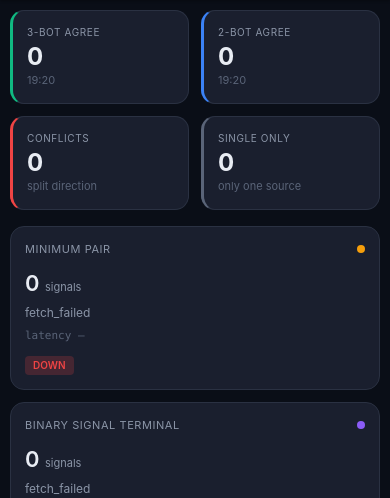
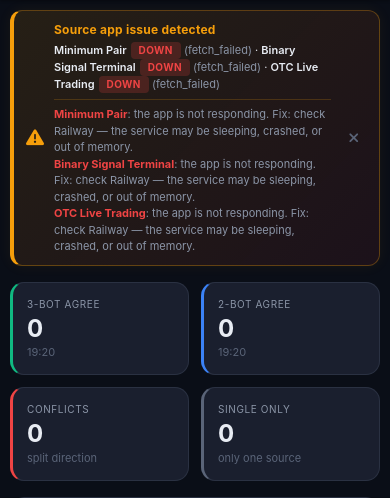
Before and after one commit to psfaruk/Master-Ai, a FastAPI app: page / in a window 390 px wide. Shown: the part 56-554 px from the top of the page. Run offline with FastAPI, Linux system fonts and the light colour scheme; data that the repository does not hold is empty.

Commit message:
feat(dashboard): app health alert bar — explains why an app column may be empty
Adds a prominent amber warning bar at the top of the content area that
appears whenever any of the 3 source apps (App 1 / App 2 / App 3) is in a
bad state: token_expired, disconnected, or down.

This addresses user confusion about 'App 2 data not showing' — in most
cases the dashboard is rendering correctly, but an upstream app has lost
its Quotex session token or WebSocket connection. The alert bar now
explains exactly which app is affected and how to fix it.

## What the alert shows
- App name + health status badge (TOKEN EXPIRED / DISCONNECTED / DOWN)
- The app's own detail string (e.g. 'session token expired · auth=session_token')
- A per-status fix hint:
  * token_expired → 'Quotex session token has expired. Fix: log in to
    Quotex in the source app's browser, or set a fresh
    QUOTEX_SESSION_TOKEN / QUOTEX_USER_TOKEN env var on Railway and redeploy.'
  * disconnected → 'check the source app's logs on Railway — the Quotex
    WebSocket may have dropped.'
  * down → 'check Railway — the service may be sleeping, crashed, or out
    of memory.'
- Close (X) button to dismiss — stays hidden until the app transitions
  bad→good→bad again

## Implementation
- HTML: new #app-health-alert bar above the tab content
- CSS: amber gradient bg, pulsing glow animation, responsive on mobile
- JS: renderHealthAlert(apps) called from render(); _isAppUnhealthy()
  helper checks token_expired / disconnected / down; state.healthAlertDismissed
  tracks dismissal

## Root cause context (for the user)
The user reported 'App 2 data not showing'. Investigation showed:
- App 2 (Binary Signal Terminal) IS working correctly — 11 OTC pairs have
  live CALL/PUT signals; only real forex pairs (AUD/USD, EUR/USD, GBP/USD,
  USD/JPY) show '—' because App 2 only tracks OTC pairs (16 streams).
- App 1 (Minimum Pair) has health=token_expired — its Quotex session
  token expired, so it can only serve cached history, no live signals.
  This is the real issue and the alert bar now surfaces it clearly.

```diff
--- a/app/static/dashboard.css
+++ b/app/static/dashboard.css
@@ -58,6 +58,91 @@ html, body {
   min-height: 100vh;
   -webkit-text-size-adjust: 100%;
   -webkit-tap-highlight-color: transparent;
+}
+
+/* ====== APP HEALTH ALERT BAR ====== */
+.health-alert {
+  display: flex;
+  align-items: center;
+  gap: 14px;
+  padding: 12px 16px;
+  margin-bottom: 16px;
+  background: linear-gradient(135deg, rgba(245, 158, 11, 0.12), rgba(239, 68, 68, 0.08));
+  border: 1px solid rgba(245, 158, 11, 0.3);
+  border-left: 4px solid var(--amber);
+  border-radius: 12px;
+  animation: alertPulse 2s ease-in-out infinite;
+}
+.health-alert[hidden] { display: none; }
+.health-alert__icon {
+  font-size: 22px;
+  color: var(--amber);
+  flex-shrink: 0;
+}
+.health-alert__body { flex: 1; min-width: 0; }
+.health-alert__title {
+  font-size: 13px;
+  font-weight: 700;
+  color: var(--amber);
+  margin-bottom: 3px;
+  letter-spacing: 0.02em;
+}
+.health-alert__msg {
+  font-size: 12px;
+  color: var(--text);
+  line-height: 1.5;
+}
+.health-alert__msg strong { color: var(--red); font-weight: 700; }
+.health-alert__msg .alert-app-name { color: var(--text); font-weight: 600; }
+.health-alert__msg .alert-app-status {
+  display: inline-block;
+  padding: 1px 8px;
+  border-radius: 4px;
+  font-size: 10px;
+  font-weight: 700;
+  text-transform: uppercase;
+  letter-spacing: 0.04em;
+  margin-left: 4px;
+}
+.health-alert__msg .alert-app-status--token_expired { background: rgba(245, 158, 11, 0.2); color: var(--amber); }
+.health-alert__msg .alert-app-status--disconnected { background: rgba(239, 68, 68, 0.2); color: var(--red); }
+.health-alert__msg .alert-app-status--down { background: rgba(239, 68, 68, 0.2); color: var(--red); }
+.health-alert__msg .alert-fix {
+  display: block;
+  margin-top: 6px;
+  padding-top: 6px;
+  border-top: 1px solid rgba(245, 158, 11, 0.2);
+  font-size: 11px;
+  color: var(--text-dim);
+}
+.health-alert__msg .alert-fix code {
+  font-family: var(--font-mono);
+  background: var(--bg);
+  padding: 2px 6px;
+  border-radius: 4px;
+  color: var(--text);
+  font-size: 11px;
+}
+.health-alert__close {
+  background: transparent;
+  border: none;
+  color: var(--text-muted);
+  cursor: pointer;
+  font-size: 14px;
+  padding: 4px 8px;
+  border-radius: 6px;
+  transition: background 0.15s, color 0.15s;
+}
+.health-alert__close:hover { background: rgba(255, 255, 255, 0.05); color: var(--text); }
+@keyframes alertPulse {
+  0%, 100% { box-shadow: 0 0 0 0 rgba(245, 158, 11, 0); }
+  50% { box-shadow: 0 0 20px 0 rgba(245, 158, 11, 0.1); }
+}
+@media (max-width: 600px) {
+  .health-alert { padding: 10px 12px; gap: 10px; }
+  .health-alert__icon { font-size: 18px; }
+  .health-alert__title { font-size: 12px; }
+  .health-alert__msg { font-size: 11px; }
 }
 
 /* ====== TOP BAR ====== */
--- a/app/static/dashboard.js
+++ b/app/static/dashboard.js
@@ -61,6 +61,7 @@ const state = {
   clockTimer: null,
   lastPollAt: 0,
   drawerPair: null,
+  healthAlertDismissed: false,
 };
 
 const FEED_LIMIT = () => parseInt(state.settings.feedSize, 10) || 50;
@@ -293,12 +294,68 @@ function setStatus(kind, text) {
 // ====== Master render ======
 function render() {
   if (!state.snapshot) return;
+  renderHealthAlert(state.snapshot.apps);
   renderHeroStats(state.snapshot.summary);
   renderAppCards(state.snapshot.apps);
   renderConsensusHighlights(state.snapshot.pairs);
   renderPairTable();
   renderBacktestStatus();
   // Signal feed is polled separately for finer cadence.
+}
+
+// ====== App health alert bar ======
+// Shows a prominent warning at the top of the content area when any of the
+// 3 source apps is in a bad state (token_expired / disconnected / down).
+// Helps the user understand WHY a column might be empty — it's an upstream
+// auth/connection issue, not a bug in the dashboard.
+function renderHealthAlert(apps) {
+  const alertEl = $("app-health-alert");
+  const msgEl = $("app-health-msg");
+  if (!alertEl || !msgEl) return;
+
+  // If the user dismissed it this session, don't show again until a
+  // different app goes bad.
+  if (state.healthAlertDismissed) {
+    // Re-show only if a NEW app went bad since dismissal.
+    const stillBad = apps.some((a) => _isAppUnhealthy(a));
+    if (!stillBad) state.healthAlertDismissed = false;
+    if (state.healthAlertDismissed) { alertEl.hidden = true; return; }
+  }
+
+  const badApps = apps.filter((a) => _isAppUnhealthy(a));
+  if (badApps.length === 0) {
+    alertEl.hidden = true;
+    state.healthAlertDismissed = false;
+    return;
+  }
+
+  const parts = badApps.map((a) => {
+    const status = a.health || "down";
+    return `<span class="alert-app-name">${escHtml(a.name)}</span>` +
+           `<span class="alert-app-status alert-app-status--${status}">${escHtml(status.replace("_", " "))}</span>` +
+           (a.detail ? ` <span style="color:var(--text-dim)">(${escHtml(a.detail)})</span>` : "");
+  });
+  const fixHints = badApps.map((a) => {
+    if (a.health === "token_expired") {
+      return `<strong>${escHtml(a.name)}</strong>: Quotex session token has expired. The app is online but NOT connected to Quotex — it can only serve cached history, no live signals. Fix: log in to Quotex in the source app's browser, or set a fresh <code>QUOTEX_SESSION_TOKEN</code> / <code>QUOTEX_USER_TOKEN</code> env var on Railway and redeploy.`;
+    }
+    if (a.health === "disconnected") {
+      return `<strong>${escHtml(a.name)}</strong>: the app is running but not connected to its signal source. Fix: check the source app's logs on Railway — the Quotex WebSocket may have dropped.`;
+    }
+    if (a.health === "down") {
+      return `<strong>${escHtml(a.name)}</strong>: the app is not responding. Fix: check Railway — the service may be sleeping, crashed, or out of memory.`;
+    }
+    return `<strong>${escHtml(a.name)}</strong>: health = ${escHtml(a.health || "unknown")}.`;
+  });
+
+  msgEl.innerHTML = parts.join(" · ") +
+    `<span class="alert-fix">${fixHints.join("<br>")}</span>`;
+  alertEl.hidden = false;
+}
+
+function _isAppUnhealthy(a) {
+  const h = a.health || "unknown";
+  return h === "token_expired" || h === "disconnected" || h === "down";
 }
 
 // ====== Hero stats ======
@@ -1344,6 +1401,13 @@ function escAttr(s) {
 }
 
 // ====== Boot ======
+// Wire the health-alert dismiss button — hides the bar until an app
+// transitions from bad→good→bad again.
+$("health-alert-close")?.addEventListener("click", () => {
+  $("app-health-alert").hidden = true;
+  state.healthAlertDismissed = true;
+});
+
 applySettings();
 startPolling();
 refreshBacktestStatus();
--- a/app/templates/dashboard.html
+++ b/app/templates/dashboard.html
@@ -58,6 +58,18 @@
 
   <!-- ===================== MAIN CONTENT ===================== -->
   <main class="content">
+
+    <!-- ===================== APP HEALTH ALERT BAR ===================== -->
+    <!-- Shows a prominent warning when any source app is down / token expired /
+         disconnected. Hidden when all 3 apps are healthy. Populated by JS. -->
+    <div id="app-health-alert" class="health-alert" hidden>
+      <div class="health-alert__icon"><i class="fas fa-exclamation-triangle"></i></div>
+      <div class="health-alert__body">
+        <div class="health-alert__title">Source app issue detected</div>
+        <div class="health-alert__msg" id="app-health-msg">—</div>
+      </div>
+      <button class="health-alert__close" id="health-alert-close" type="button" aria-label="Dismiss"><i class="fas fa-times"></i></button>
+    </div>
 
     <!-- ============ HOME ============ -->
     <section id="tab-home" class="tab-panel tab-panel--active">
```
